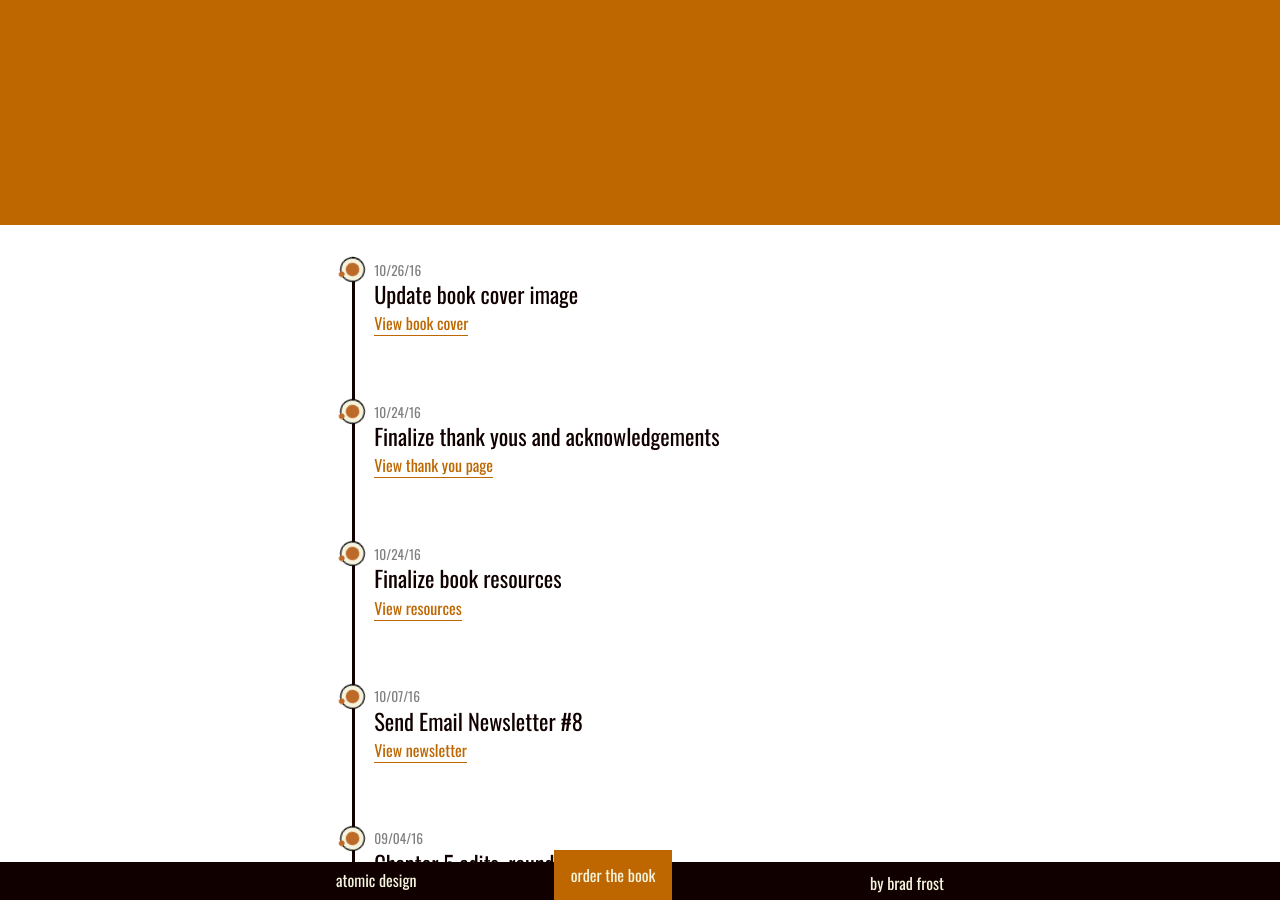
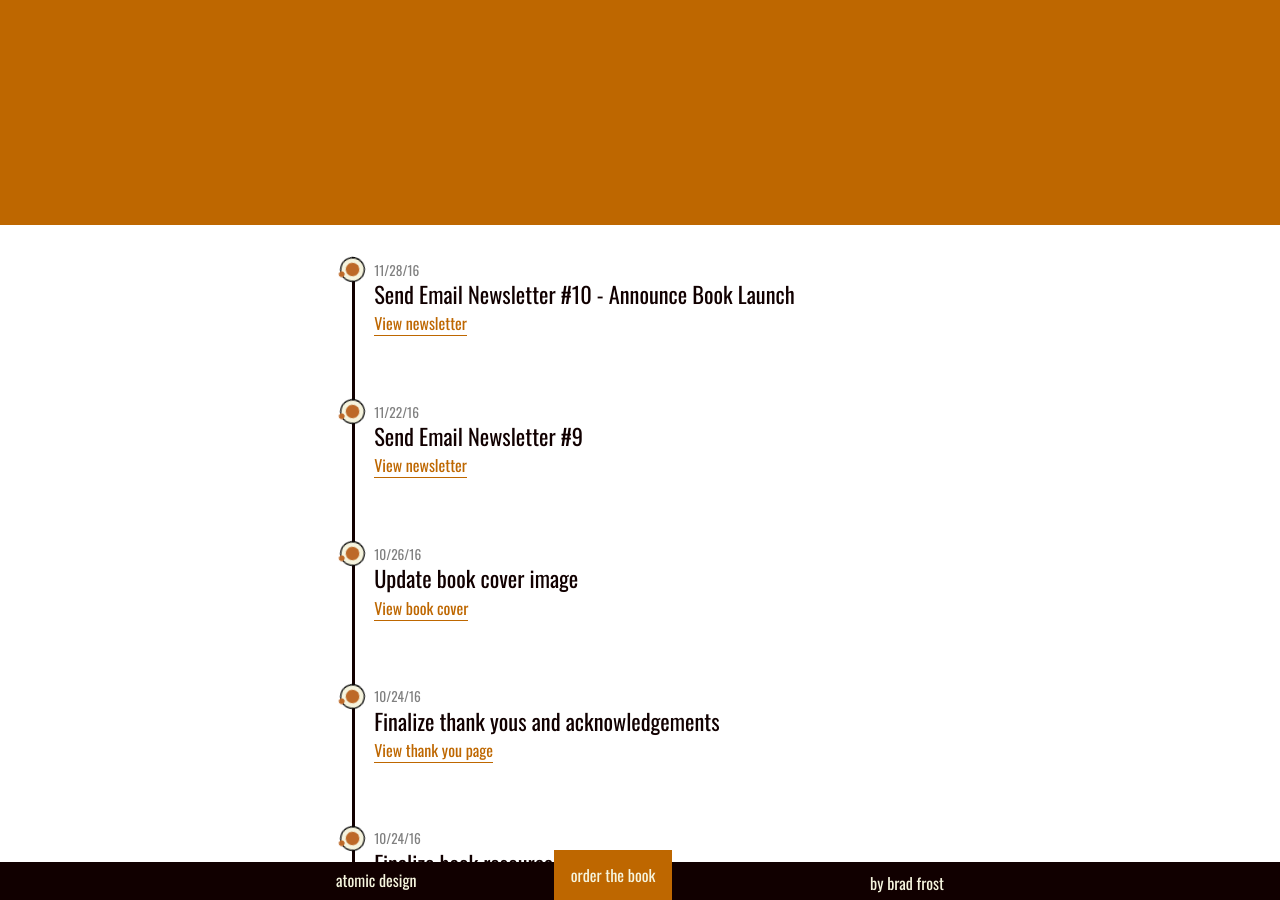
Before and after one commit to bradfrost/atomic-design, a Jekyll site: the page built from timeline.md, in a window 1280 px wide and 900 px high, scrolled down 437 px. Built offline with Jekyll 4.4.1, drawn with Linux system fonts in a browser that asks for light colours; nearby versions of some CDN libraries.

Commit message:
Update timeline

```diff
--- a/timeline.md
+++ b/timeline.md
@@ -95,3 +95,7 @@ permalink: /timeline/
     [View thank you page](http://atomicdesign.bradfrost.com/resources/)
 45. ### *10/26/16* Update book cover image
     [View book cover](http://atomicdesign.bradfrost.com)
+46. ### *11/22/16* Send Email Newsletter #9
+    [View newsletter](http://us5.campaign-archive1.com/?u=6c0c3f4dcd40d88bc1cedb3fa&id=64435d1fb3)
+47. ### *11/28/16* Send Email Newsletter #10 - Announce Book Launch
+    [View newsletter](http://us5.campaign-archive2.com/?u=6c0c3f4dcd40d88bc1cedb3fa&id=61f90665c9)
```
